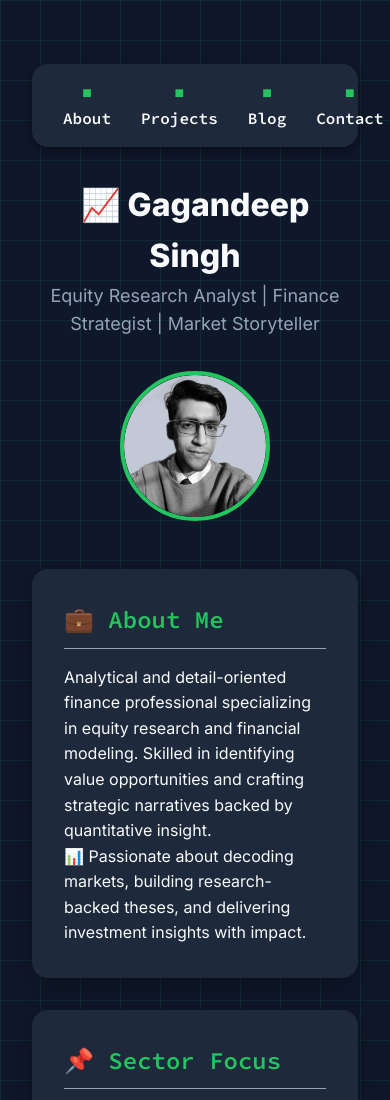
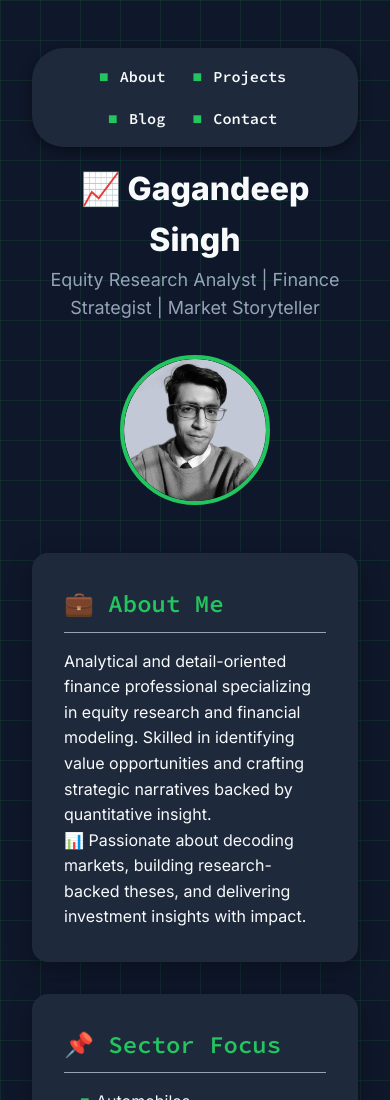
Before and after one commit to Gagan-singh16/Personal_Website, a plain HTML site: page index.html in a window 390 px wide. Shown: the top 1100 px of the page. Drawn offline with Linux system fonts and the light colour scheme.

Commit message:
Improve navbar styling and update share URLs
Refactored navbar CSS for better responsiveness and appearance, including flex wrapping, centering, and hover transitions. Updated blog share links and Open Graph URL to use the correct GitHub Pages domain. Minor HTML adjustment to add an id to the navbar links.

```diff
--- a/Style.css
+++ b/Style.css
@@ -12,7 +12,7 @@
   padding: 0;
   box-sizing: border-box;
 }
-/* test */
+
 body {
   font-family: 'Inter', sans-serif;
   background-color: var(--primary);
@@ -125,13 +125,13 @@ blockquote {
 
 .navbar ul {
   display: flex;
-  justify-content: space-evenly;
-  align-items: center;
+  flex-wrap: wrap;
+  justify-content: center;
+  gap: 1.5rem;
   list-style: none;
   padding: 0;
   margin: 0;
 }
-
 
 .navbar li {
   display: inline;
@@ -142,6 +142,7 @@ blockquote {
   font-weight: 600;
   color: var(--light);
   font-family: 'Source Code Pro', monospace;
+  transition: color 0.3s ease;
 }
 
 .navbar a:hover{
@@ -204,4 +205,39 @@ blockquote {
   h1 {
     font-size: 2rem;
   }
+
+  .navbar{
+    padding: 0.5rem;
+    margin: 1rem auto;
+    border-radius: 2rem;
+  }
+  .navbar ul{
+    display: flex;
+    flex-wrap: wrap;
+    justify-content: center;
+    gap: 1rem;
+    padding: 0.5rem 1rem;
+  }
+  .navbar ul.active {
+    display: flex;
+  }
+
+  .navbar li {
+    margin: 0;
+  }
+
+    .navbar a {
+    line-height: 1.2;
+    font-size: 0.95rem;
+    padding: 0.25rem 0.5rem;
+    border-radius: 0.5rem;
+    background-color: transparent;
+    color: var(--light);
+    text-decoration: none;
+  }
+
+  .navbar a:hover {
+  color: #4ade80;
+  }
+
 }
--- a/index.html
+++ b/index.html
@@ -12,14 +12,15 @@
   <meta property="og:description" content="Explore Gagan's quant-inspired finance portfolio and research projects.">
   <meta property="og:image" content="favicon.png">
   <!-- Fill this after purchasing domain -->
-  <!-- <meta property="og:url" content="https://yourdomain.com/">  -->
+  <meta property="og:url" content="https://gagan-singh16.github.io/Personal_Website/">
   <link rel="icon" type="image/png" href="favicon.png">
   <link rel="stylesheet" href="./Style.css">
 
 </head>
 <body>
 <nav class="navbar">
-  <ul>
+
+  <ul id="nav-links">
     <li><a href="#about">About</a></li>
     <li><a href="#projects">Projects</a></li>
     <li><a href="#blog">Blog</a></li>
```
Also changed, not shown: blogs/how-to-Value-a-stock-in-volatile-markets.html (+2 -2 lines).
